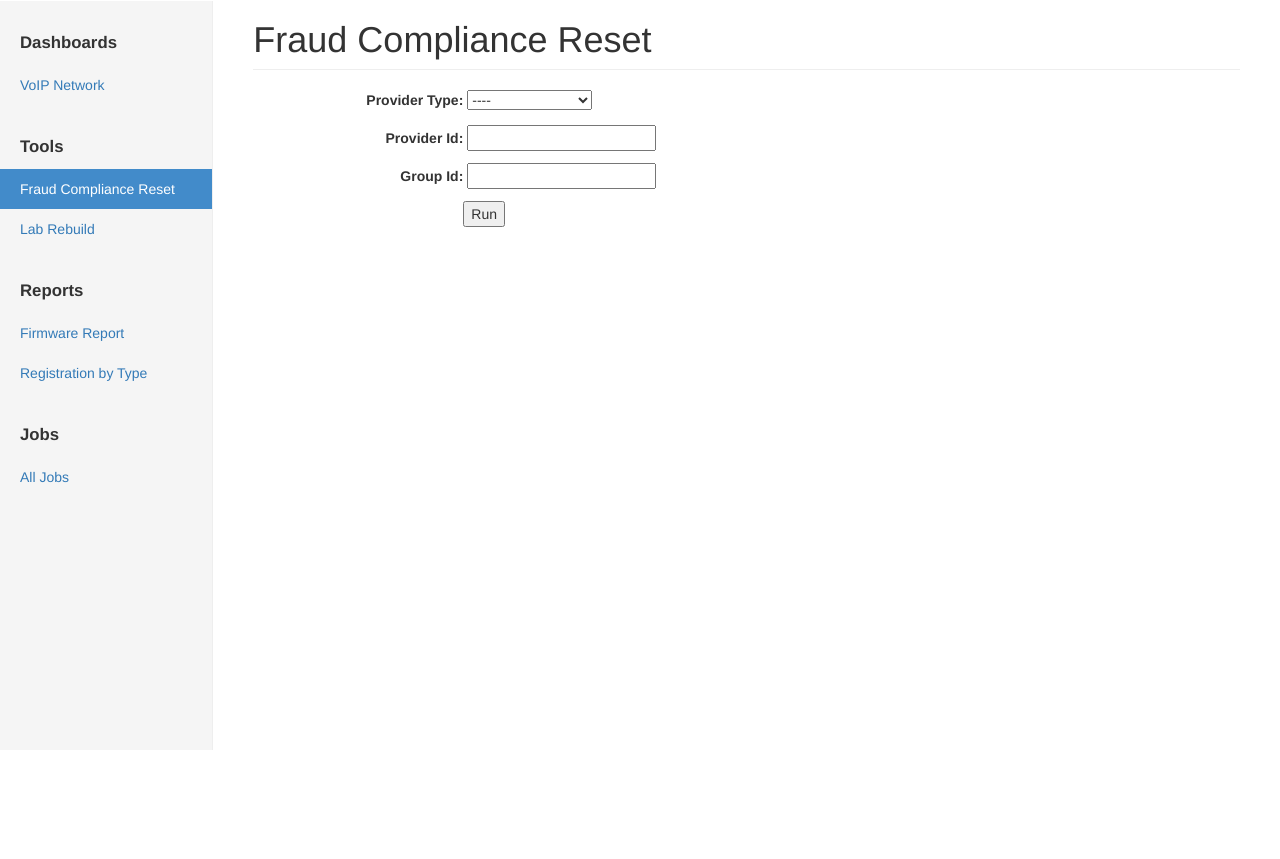
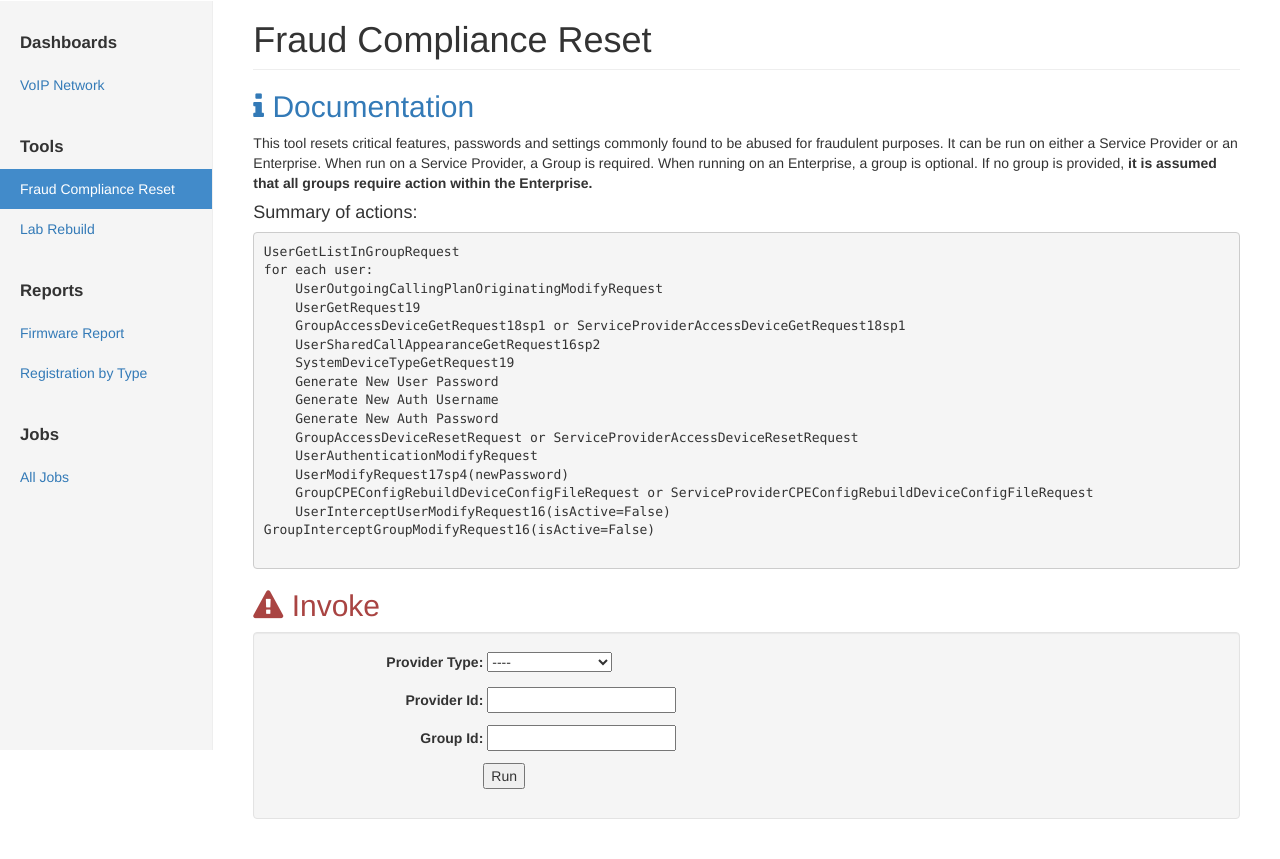
Before and after one commit to jamesbane/steward, a Django app: page /tools/fraud-compliance-reset-tool in a window 1280 px wide. Shown: the part 50-909 px from the top of the page. Before the commit the page ends 800 px from the top, so only its background shows below. Run offline with Django 3.2, Linux system fonts and the light colour scheme; the visitor is signed in with stand-in values (Sample User, id 1); parts of the project's set-up code (start-up, migrations or seed data) failed here and were passed over; some libraries are stand-ins or nearby versions.

Commit message:
Add User Password Reset to Fraud Compliance Reset and initial Documentation

```diff
--- a/tools/templates/tools/fraud_compliance_reset_tool.html
+++ b/tools/templates/tools/fraud_compliance_reset_tool.html
@@ -2,11 +2,38 @@
 
 {% block content %}
   <h1 class="page-header">Fraud Compliance Reset</h1>
-  <form method="POST">
-    {% csrf_token %}
-    {{ form.as_p }}
-    <p><label></label><input id="submit" type="submit" value="Run"/></p>
-  </form>
+  <div>
+    <h2 class="text-primary"><i class="fa fa-info"></i> Documentation</h2>
+    <p>This tool resets critical features, passwords and settings commonly found to be abused for fraudulent purposes. It can be run on either a Service Provider or an Enterprise. When run on a Service Provider, a Group is required. When running on an Enterprise, a group is optional. If no group is provided, <strong>it is assumed that all groups require action within the Enterprise.</strong></p>
+    <h4>Summary of actions:</h4>
+    <pre>
+UserGetListInGroupRequest
+for each user:
+    UserOutgoingCallingPlanOriginatingModifyRequest
+    UserGetRequest19
+    GroupAccessDeviceGetRequest18sp1 or ServiceProviderAccessDeviceGetRequest18sp1
+    UserSharedCallAppearanceGetRequest16sp2
+    SystemDeviceTypeGetRequest19
+    Generate New User Password
+    Generate New Auth Username
+    Generate New Auth Password
+    GroupAccessDeviceResetRequest or ServiceProviderAccessDeviceResetRequest
+    UserAuthenticationModifyRequest
+    UserModifyRequest17sp4(newPassword)
+    GroupCPEConfigRebuildDeviceConfigFileRequest or ServiceProviderCPEConfigRebuildDeviceConfigFileRequest
+    UserInterceptUserModifyRequest16(isActive=False)
+GroupInterceptGroupModifyRequest16(isActive=False)
+    </pre>
+
+    <h2 class="text-danger"><i class="fa fa-warning"></i> Invoke</h2>
+    <div class="well">
+      <form method="POST">
+        {% csrf_token %}
+        {{ form.as_p }}
+        <p><label></label><input id="submit" type="submit" value="Run"/></p>
+      </form>
+    </div>
+  </div>
 {% endblock content %}
 
 {% block javascript %}
```
Also changed, not shown: tools/jobs/fraud_compliance_reset.py (+7 -3 lines).
